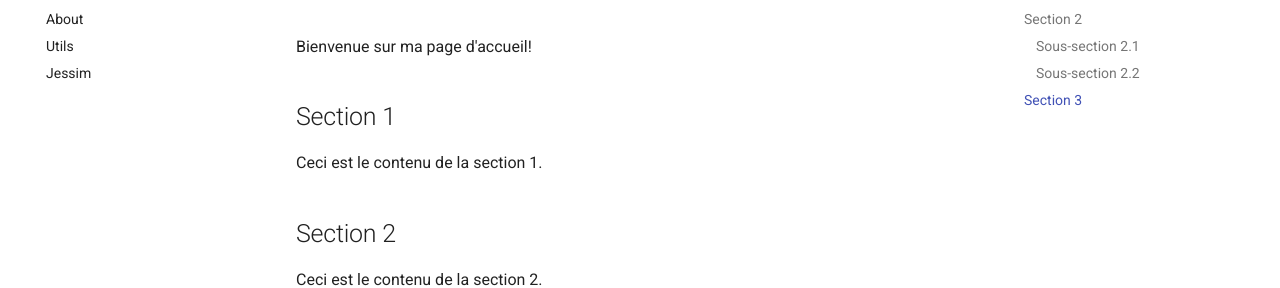
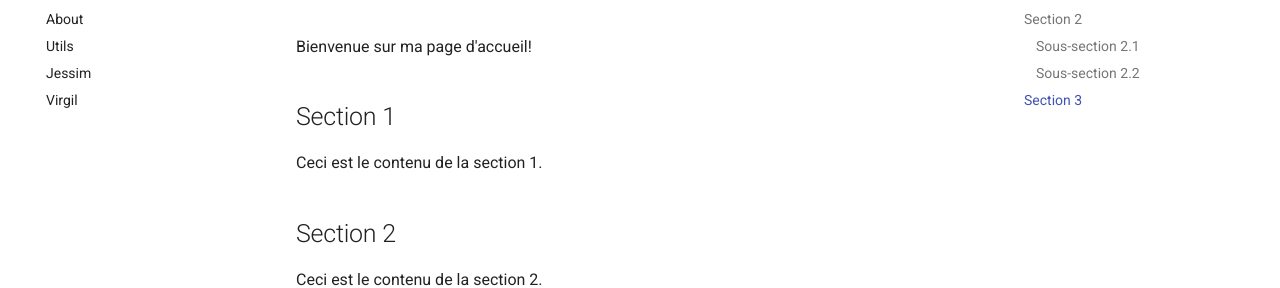
Before and after one commit to JESSIM-lua/Markdown---Dockerize---auto-pull-and-deploy, an MkDocs documentation site: the page built from docs/index.md, in a window 1280 px wide. Shown: the part 146-434 px from the top of the page. Built offline with MkDocs 1.6.1 and Material for MkDocs 9.7.7, drawn with Linux system fonts in a browser that asks for light colours.

Commit message:
update nav pour virgil

```diff
--- a/mkdocs.yml
+++ b/mkdocs.yml
@@ -5,6 +5,7 @@ nav:
   - About: about.md
   - Utils: utils.md
   - Jessim : jessim.md
+  - Virgil : virgil.ld
 
 theme:
   name: 'material'
```
